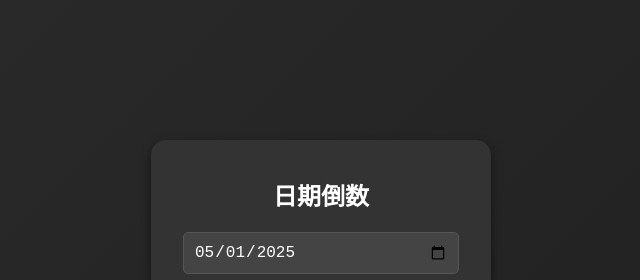
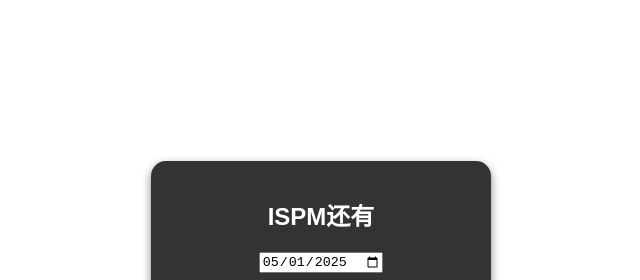
Before and after one commit to Jammyooo/Countdown, a plain HTML site: page index.html in a window 1280 px wide. Shown: the part 133-413 px from the top of the page, without its empty margins (319-959 px from the left). Drawn offline with Linux system fonts and the light colour scheme.

Commit message:
Update index.html

```diff
--- a/index.html
+++ b/index.html
@@ -12,7 +12,6 @@
             align-items: center;
             height: 100vh;
             margin: 0;
-            background: linear-gradient(135deg, #2c2c2c, #1e1e1e);
         }
         .card {
             background: #333; /* 深灰色背景 */
@@ -27,17 +26,6 @@
             color: #fff; /* 白色字体 */
             margin-bottom: 20px;
         }
-        .card input {
-            padding: 10px;
-            font-size: 16px;
-            border: 1px solid #555;
-            border-radius: 5px;
-            margin-bottom: 20px;
-            width: calc(100% - 24px);
-            box-sizing: border-box;
-            background-color: #444;
-            color: #fff;
-        }
         .countdown {
             font-size: 48px;
             font-weight: bold;
@@ -51,7 +39,7 @@
 </head>
 <body>
     <div class="card">
-        <h1>日期倒数</h1>
+        <h1>ISPM还有</h1>
         <input type="date" id="targetDate" value="2025-05-01">
         <div id="countdown" class="countdown">请输入目标日期</div>
     </div>
```
